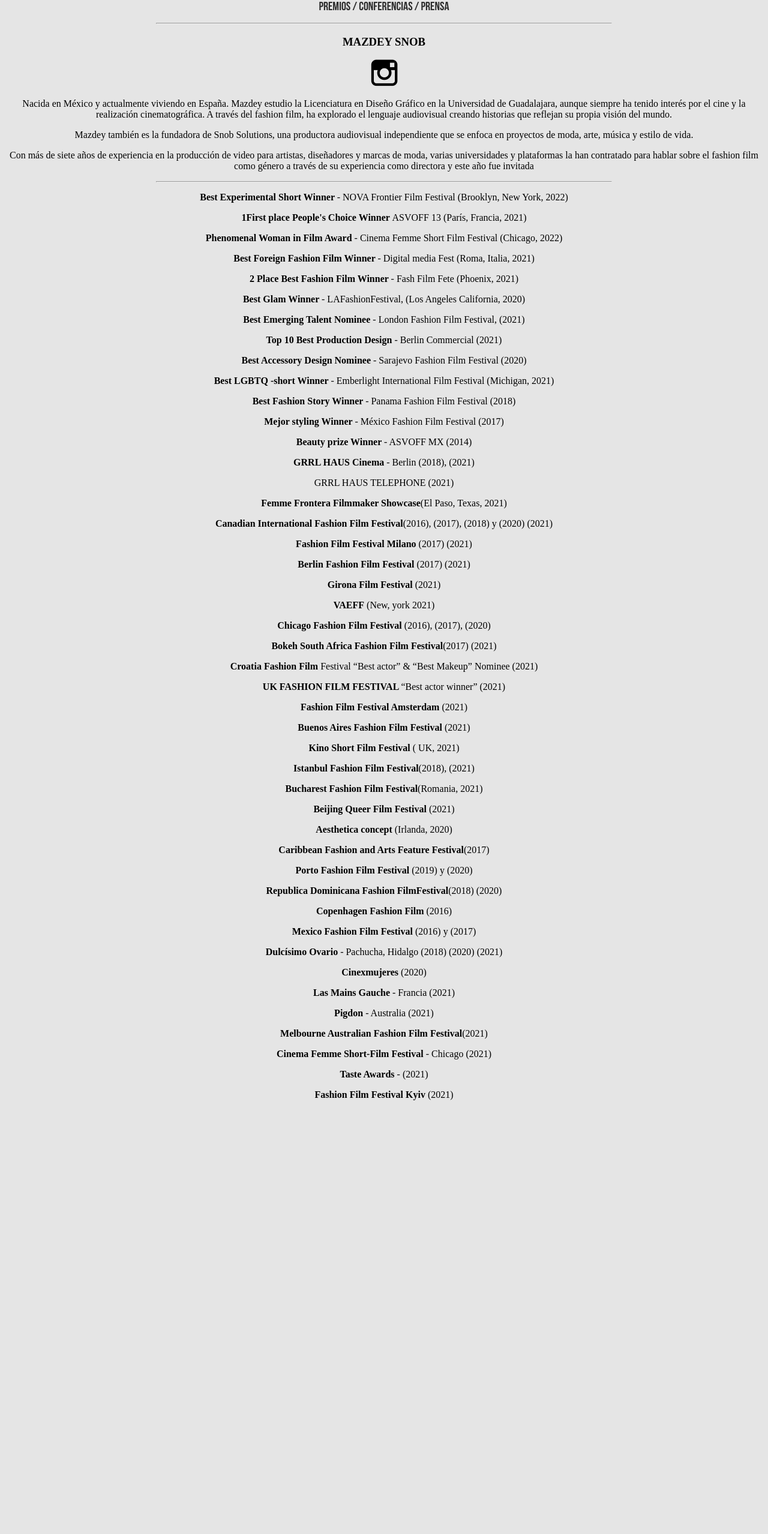
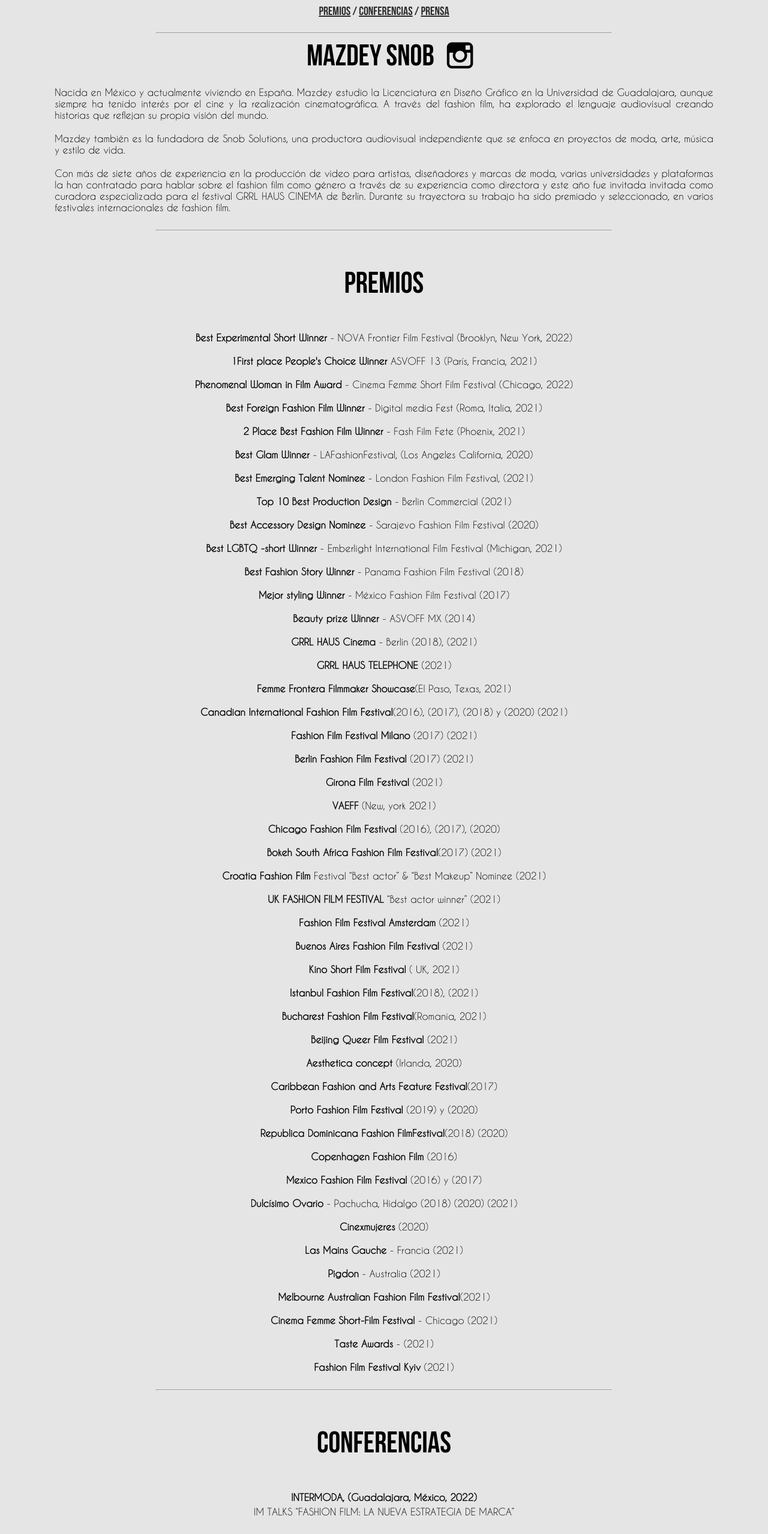
Before and after one commit to albertofcasuso/website-snob, a Next.js app: page /sobre-mi in a window 1280 px wide. Shown: the part 16-2573 px from the top of the page at 60% size. Before the commit the page ends 1866 px from the top, so only its background shows below. Built offline with nearby package versions, Linux system fonts and the light colour scheme.

Commit message:
sobre mi bastante decente

```diff
--- a/pages/sobre-mi/index.js
+++ b/pages/sobre-mi/index.js
@@ -1,17 +1,24 @@
 import InstagramLink from "../../components/InstagramLink";
+import Image from "next/image";
+import headshot from '../../assets/headshot_mazdey.png'
 
 function SobreMi() {
   return (
     <div className="container-sobremi">
       <div className="container-sobremi__title">
-        <h3>PREMIOS / CONFERENCIAS / PRENSA</h3>
+        <h3><a href="#premios">PREMIOS</a> / <a href="#charlas">CONFERENCIAS</a> / <a href="#prensa">PRENSA</a></h3>
       </div>
-      <hr />
+
+      <hr/>
+
       <div className="container-sobremi__personal">
-        <div className="container-sobremi__personal-texto">
-          <h3>MAZDEY SNOB</h3>
-          <InstagramLink />
+
+        <div className="container-sobremi__personal-titulo">
+        <h3>MAZDEY SNOB</h3>
+        <InstagramLink />
+        {/* <Image src={headshot} alt="headshot mazdey" width={'150px'} height={'150px'}/> */}
         </div>
+
         <div className="container-sobremi__personal-texto">
           <p>
             Nacida en México y actualmente viviendo en España. Mazdey estudio la
@@ -20,7 +27,9 @@ function SobreMi() {
             cinematográfica. A través del fashion film, ha explorado el lenguaje
             audiovisual creando historias que reflejan su propia visión del
             mundo.
+
           </p>
+
           <p>
             Mazdey también es la fundadora de Snob Solutions, una productora
             audiovisual independiente que se enfoca en proyectos de moda, arte,
@@ -31,13 +40,21 @@ function SobreMi() {
             artistas, diseñadores y marcas de moda, varias universidades y
             plataformas la han contratado para hablar sobre el fashion film como
             género a través de su experiencia como directora y este año fue
-            invitada
+            invitada invitada como curadora especializada para el festival GRRL
+            HAUS CINEMA de Berlín. Durante su trayectora su trabajo ha sido
+            premiado y seleccionado, en varios festivales internacionales de
+            fashion film.
           </p>
-        </div>
       </div>
+      </div>
+
       <hr />
       <div className="container-sobremi__premios">
-      <p><span className="negritas"> Best Experimental Short Winner </span> - NOVA Frontier Film Festival  (Brooklyn, New York, 2022)</p>
+        <h3 id="premios">PREMIOS</h3>
+        <p>
+          <span className="negritas"> Best Experimental Short Winner </span> -
+          NOVA Frontier Film Festival (Brooklyn, New York, 2022)
+        </p>
         <p>
           <span className="negritas">1First place People's Choice Winner </span>
           ASVOFF 13 (París, Francia, 2021)
@@ -90,7 +107,7 @@ function SobreMi() {
           <span className="negritas"> GRRL HAUS Cinema </span> - Berlin (2018),
           (2021)
         </p>
-        GRRL HAUS TELEPHONE (2021)
+        <p><span className="negritas">GRRL HAUS TELEPHONE</span> (2021)</p>
         <p>
           <span className="negritas"> Femme Frontera Filmmaker Showcase</span>
           (El Paso, Texas, 2021)
@@ -211,8 +228,131 @@ function SobreMi() {
           <span className="negritas">Fashion Film Festival Kyiv </span> (2021)
         </p>
       </div>
-      <div className="container-sobremi__"></div>
-    </div>
+      <hr/>
+      <div className="container-sobremi__charlas">
+      <h3 id="charlas">CONFERENCIAS</h3>
+        <p>
+          <span className="negritas">
+            INTERMODA, (Guadalajara, México, 2022)
+          </span>
+        </p>
+        <p>IM TALKS “FASHION FILM: LA NUEVA ESTRATEGIA DE MARCA” </p>
+        <br />
+        <p>
+          <span className="negritas">
+            GRRL HAUS CINEMA, (Berlín, Alemania, 2022)
+          </span>
+        </p>
+        <p>Curaduría especializada en Fashion Film </p>
+        <br />
+        <p>
+          <span className="negritas">
+            CANIFF CHATS (2021) CANADIAN INTERNATIONAL FASHION FILM FESTIVAL
+          </span>
+        </p>
+        <p>IG LIVE con Roger Gingerich Director del Festival</p>
+        <br />
+        <p>
+          <span className="negritas">
+            {" "}
+            DIVERSE, Moda e industrias creativas (Bilbao, España, 2022){" "}
+          </span>
+        </p>
+        <p>“Fashion Film como estrategia de marca”</p>
+        <p>
+          <span className="negritas"> Moda punto 3 (Zacatecas, 2021)</span>
+        </p>
+        <p>“Fashion Film como estrategia de marca”</p>
+        <br />
+        <p>
+          <span className="negritas">
+            Universidad de Guadalajara, Centro de Arte, Arquitectura y Diseño
+            Coloquio de diseño.
+          </span>
+        </p>
+        <p>“Fashion film como herramienta de comunicación”</p>
+        <br />
+        <p>
+          <span className="negritas">
+            {" "}
+            UNAM - FCentro de estudios en Ciencas de la Comunicación.{" "}
+          </span>
+        </p>
+        <p>“Realización de un Fashion Film” </p>
+        <br />
+        <p>
+          <span className="negritas">
+            {" "}
+            Universidad Anáhuac Mayab (Merida, Yucatán. 2019)
+          </span>
+        </p>
+        <p>“Fashion Film como estrategia de marca” </p>
+        <br />
+        <p>
+          <span className="negritas">
+            {" "}
+            UVM Campus Lomas Verdes (CDMX, 2015)
+          </span>
+        </p>
+        <p>“Dirección y arte para un Fashion Film”</p>
+        <br />
+        <p>
+          <span className="negritas">
+            {" "}
+            Puebla Viste Diseño (Zaragoza, Puebla. 2020)
+          </span>
+        </p>
+
+        <p>“Fashion Film como estrategia de marca”</p>
+        <br />
+        <p>
+          <span className="negritas">
+            {" "}
+            Puebla Viste Diseño (Zaragoza, Puebla. ANIVERSARIO)
+          </span>
+        </p>
+        <p>
+          “Siete pecados capitales del fashion film” (Errores y como mejorar
+          para comunicar)
+        </p>
+        <br />
+        <p>
+          <span className="negritas"> Aesthetica Concept (Irlanda, 2020)</span>
+        </p>
+
+        <p>Take over </p>
+        <br />
+
+        <p>
+          <span className="negritas">
+            {" "}
+            Hilario México (León, Guanajuato, 2020)
+          </span>
+        </p>
+
+        <p>“Fashion Film; Show your brand, show your passion “</p>
+        <br />
+
+        <p>
+          <span className="negritas">
+            {" "}
+            Ka Volta Magazine (Guadalajara, 2020)
+          </span>
+        </p>
+
+        <p>“Fashion film para el futuro de la industria “</p>
+        <br />
+
+        <p>
+          <span className="negritas"> LeónFF (León, Guanajuato, 2020)</span>
+        </p>
+
+        <p>
+          “Masterclass: Realización Fashion Film” + Jurado del concurso LeónFF
+        </p>
+        <br />
+      </div>
+      </div>
   );
 }
 
--- a/styles/style.scss
+++ b/styles/style.scss
@@ -130,22 +130,84 @@ body {
   &-sobremi {
     justify-content: center;
     text-align: center;
+    display: flex;
+    flex-direction: column;
     hr {
       width: 60%;
     }
+    h3{
+      font-family: "BebasNeue";
+    }
+    p{
+      font-family: 'CaviarDreams';
+    }
     &__title {
       h3 {
-        font-family: "BebasNeue";
         font-weight: 100;
         font-size: 20px;
         margin: 15px auto;
         opacity: 0.8;
+        a{
+          color: black;
+        }
+      }
+    }
+    &__personal{
+
+      &-titulo{
+        display: flex;
+        flex-direction: row;
+        justify-content: center;
+        align-items: center;
+        // height:30px;
+        h3{
+          margin:0 20px;
+          font-size: 50px;
+          font-weight: 100;
+        }
+      }
+      &-texto{
+        width: 90%;
+        margin: 0 auto;
+        p{
+          margin:20px 20px;
+          text-align: justify;
+          &:first-child{
+            // width: 50%;
+          }
+        }
+        img{
+          align-self: flex-end;
+        }
       }
     }
     &__premios {
       .negritas {
         font-weight: bold;
       }
+      h3{
+        margin:50px 50px;
+        font-size: 50px;
+        font-weight: 100;
+      }
+      p{
+        margin:20px 20px;
+        text-align: center;
+      }
+    }
+    &__charlas {
+      .negritas {
+        font-weight: bold;
+      }
+      h3{
+        margin:50px 50px;
+        font-size: 50px;
+        font-weight: 100;
+      }
+      p{
+        margin:5px;
+        text-align: center;
+      }
     }
   }
 }
```
Also changed, not shown: assets/headshot_mazdey.png (added).
